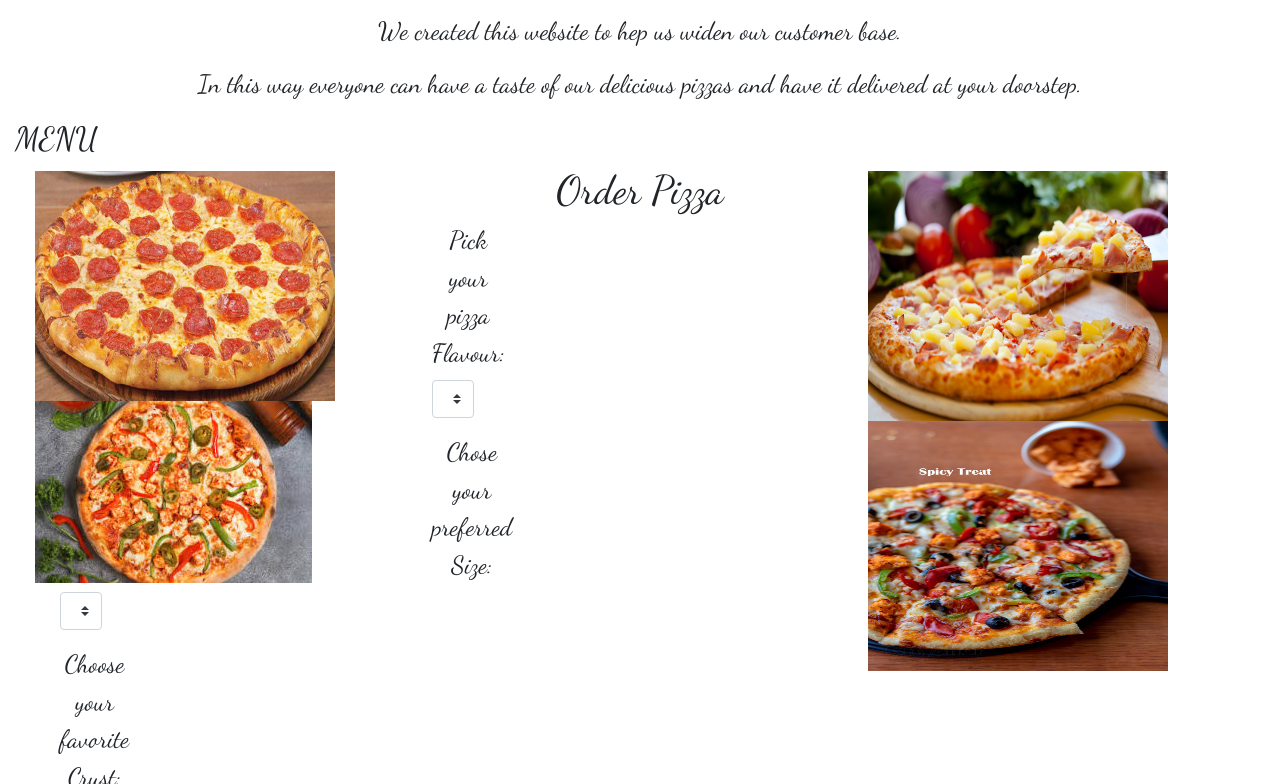
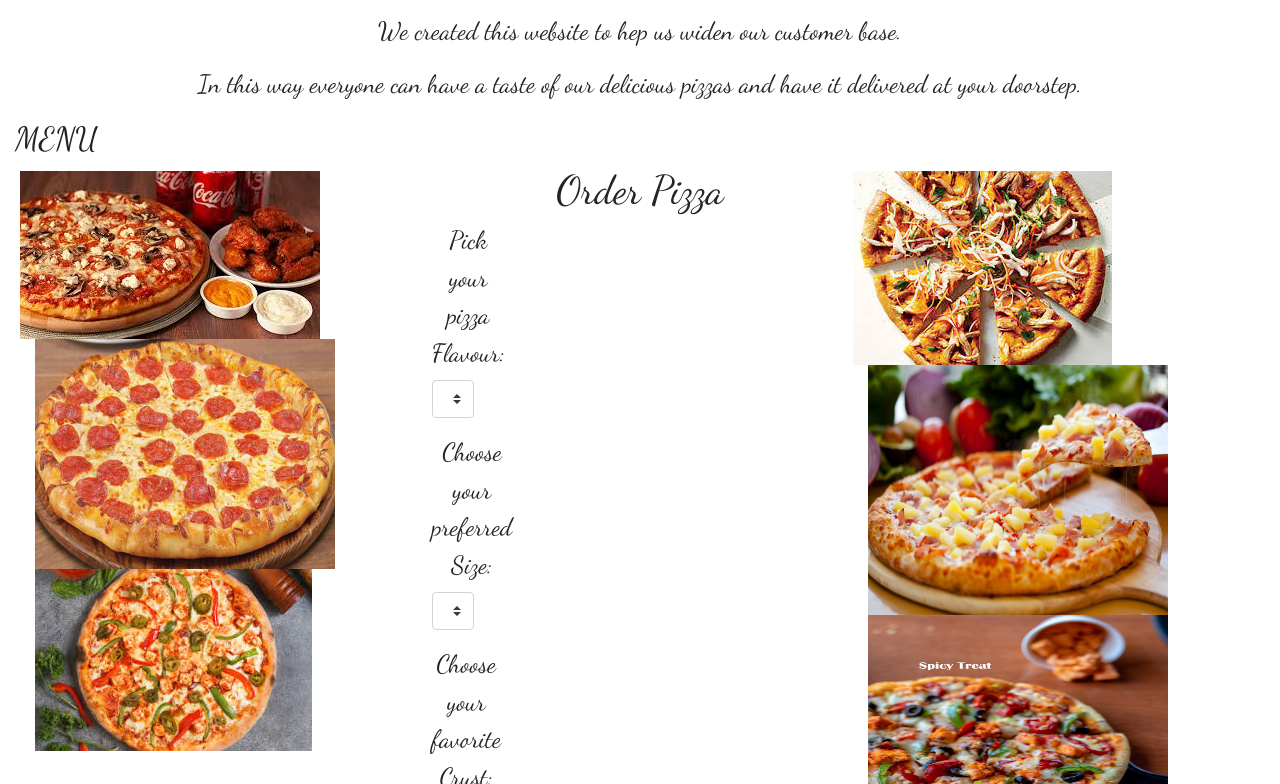
Before and after one commit to Nootraf/Nootraf-s-Pizza-Palace, a plain HTML site: page index.html in a window 1280 px wide. Shown: the part 657-1441 px from the top of the page. Drawn offline with nearby package versions, Linux system fonts and the light colour scheme.

Commit message:
add two images in the images folder and the index.html file

```diff
--- a/css/styles.css
+++ b/css/styles.css
@@ -62,6 +62,7 @@ body {
     float: left;
     width: 33.33%;
     padding: 5px;
+    /* background-image: url("..images/images (3).jpeg"); */
 }
 
 .row-two {
--- a/index.html
+++ b/index.html
@@ -2,6 +2,7 @@
 <html lang="en">
 
 <head>
+    <meta charset="UTF-8">
     <meta name="viewport" content="width=device-width, initial-scale=1">
     <link href="https://fonts.googleapis.com/css?family=Dancing+Script&display=swap" rel="stylesheet">
     <link href=" css/bootstrap.css " rel="stylesheet " type="text/css ">
@@ -37,6 +38,7 @@
             <h2 class="col-6">MENU</h2>
         </div>
         <div class="row-one">
+            <img src="images/images (3).jpeg">
             <div class="col-12 col-md-6 col-lg-3 ">
                 <img src="images/pepperoni-pizza-1-600x344.jpg" height="230px" width="300px">
             </div>
@@ -45,6 +47,7 @@
             </div>
         </div>
         <div class="row-two">
+            <img src="images/images (4).jpeg">
             <div class="col-12 col-md-6 col-lg-3 ">
                 <img src="images/hawaiian_pizza_sh.0.jpg" height="250px" width="300px">
             </div>
@@ -67,7 +70,7 @@
                         <option value="800">BBQ Steak</option>
                         <option value="600">Hawaiian</option>
                     </select>
-                        <label>Chose your preferred Size:</label>
+                        <label>Choose your preferred Size:</label>
                         <select class="custom-select custom-select-md mb-3" id="size" required>
                         <option value="800">Regular</option>
                         <option value="1200">Medium</option>
```
Also changed, not shown: images/images (3).jpeg (added), images/images (4).jpeg (added).
